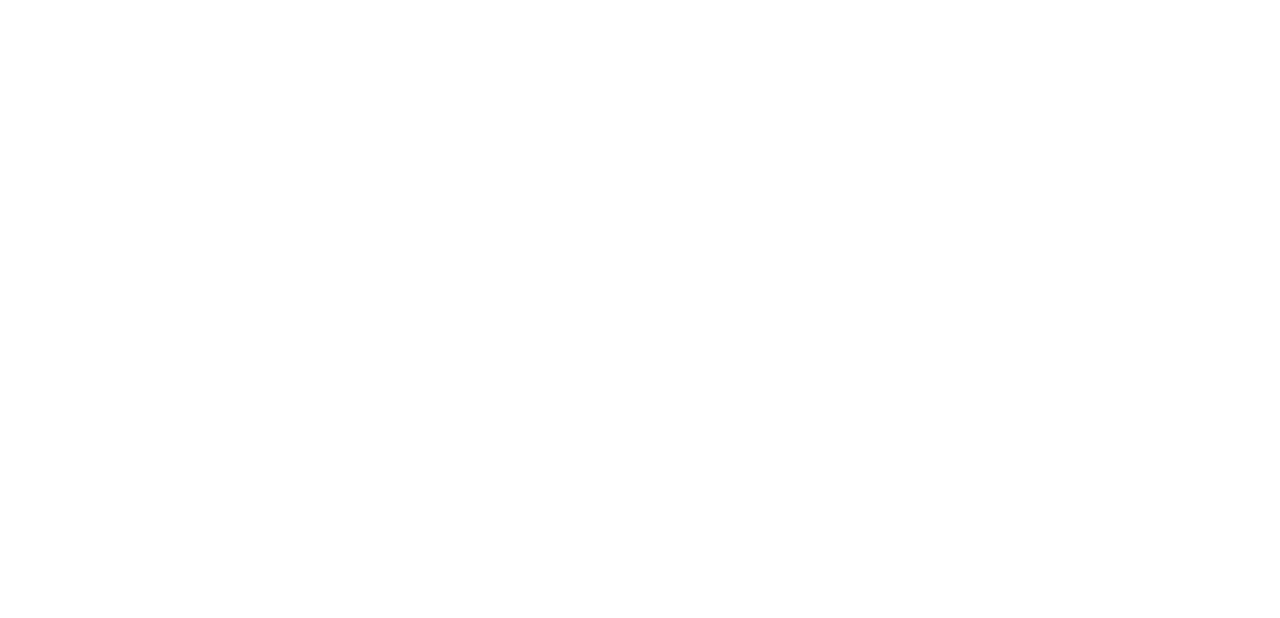
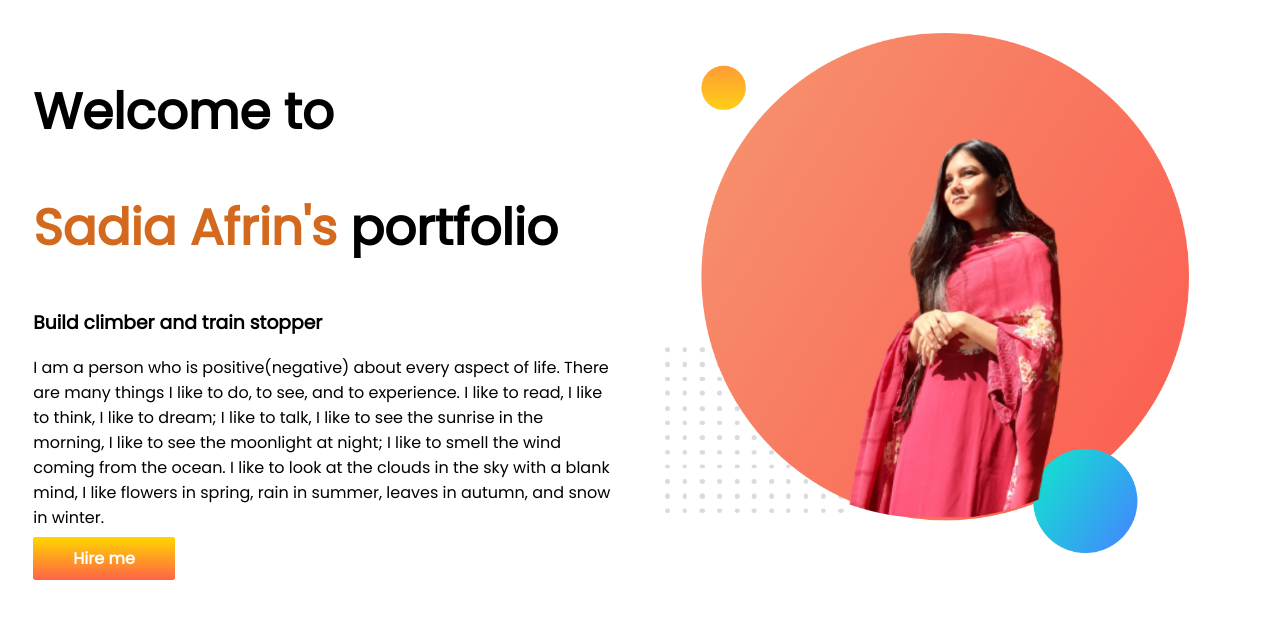
Before and after one commit to 04SadiaAfrin/developer-portfolio, a plain HTML site: page index.html in a window 1280 px wide. Drawn offline with Linux system fonts and the light colour scheme.

Commit message:
new portfolio

```diff
--- a/index.html
+++ b/index.html
@@ -1,13 +1,39 @@
 <!DOCTYPE html>
 <html lang="en">
+
 <head>
     <meta charset="UTF-8">
     <meta http-equiv="X-UA-Compatible" content="IE=edge">
     <meta name="viewport" content="width=device-width, initial-scale=1.0">
     <title>Sadia's Portfolio</title>
+    <link rel="preconnect" href="https://fonts.googleapis.com">
+    <link rel="preconnect" href="https://fonts.gstatic.com" crossorigin>
+    <link href="https://fonts.googleapis.com/css2?family=Poppins&display=swap" rel="stylesheet">
     <link rel="stylesheet" href="style.css">
 </head>
+
 <body>
+    <section>
+        <div class="half-width">
+            <h1>Welcome to</h1>
+            <h1><span class="a">Sadia Afrin's</span> portfolio</h1>
+            <h3>Build climber and train stopper</h3>
+            <p>I am a person who is positive(negative) about every aspect of life. There are many things I like to do,
+                to see, and
+                to
+                experience. I like to read, I like to think, I like to dream; I like to talk, I like
+                to
+                see the sunrise in the morning, I like to see the moonlight at night; I like to smell the wind coming
+                from
+                the ocean. I like to look at the clouds in the sky with a blank mind, I like flowers in spring, rain in
+                summer, leaves in autumn, and
+                snow in winter.</p>
+            <a class="link-button" target="_blank" href="https://www.youtube.com/"> Hire me</a>
+        </div>
+        <div class="half-width">
+            <img src="images/my-bg.png" alt="">
+        </div>
+    </section>
+</body>
 
-</body>
 </html>
--- a/style.css
+++ b/style.css
@@ -0,0 +1,28 @@
+body{
+    font-family: 'Poppins', sans-serif;
+}
+h1{
+    font-size: 50px;
+}
+.a{
+    color:chocolate;
+}
+section{
+    display: flex;
+}
+.half-width{
+    width: 50%;
+    padding: 2%;
+}
+.half-width img{
+    width: 90%;
+}
+.link-button{
+    text-decoration: none;
+    background-color:gold;
+    background-image: linear-gradient(gold, tomato);
+    padding: 10px 40px;
+    border-radius: 3px;
+    color: white;
+    font-weight: 700;
+}
```
Also changed, not shown: images/dream-bg.png (added), images/exp-bg.png (added), images/jhankar.png (added), images/jhankar2.png (added), images/my-bg.png (added), images/my-bg2.png (added), images/top-banner.png (added), showOff/20210925_192329.jpg (added), showOff/20211216_180018.jpg (added).
